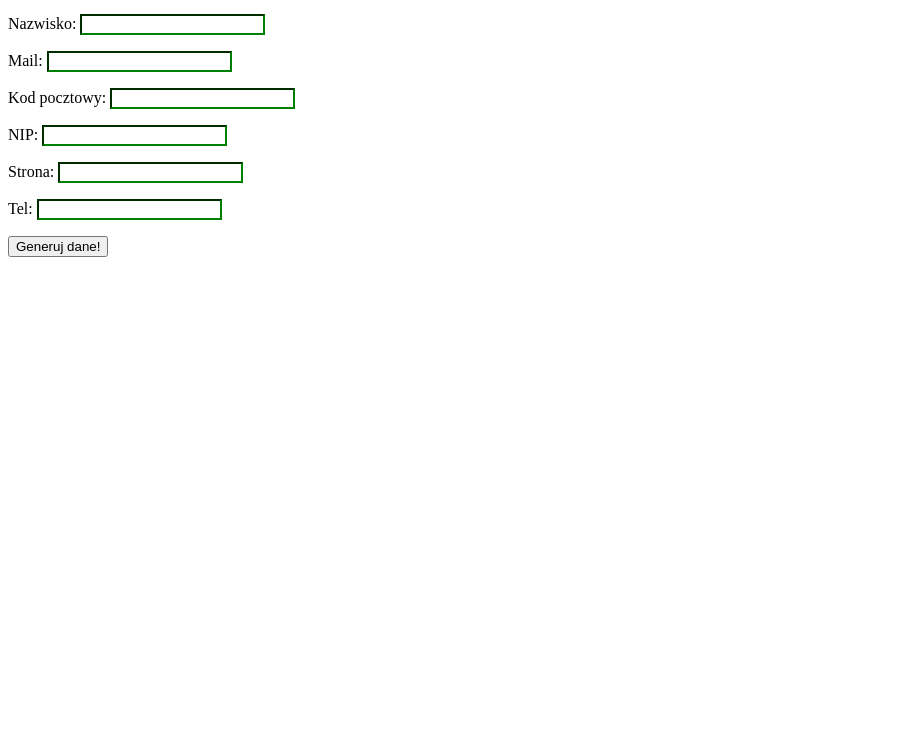
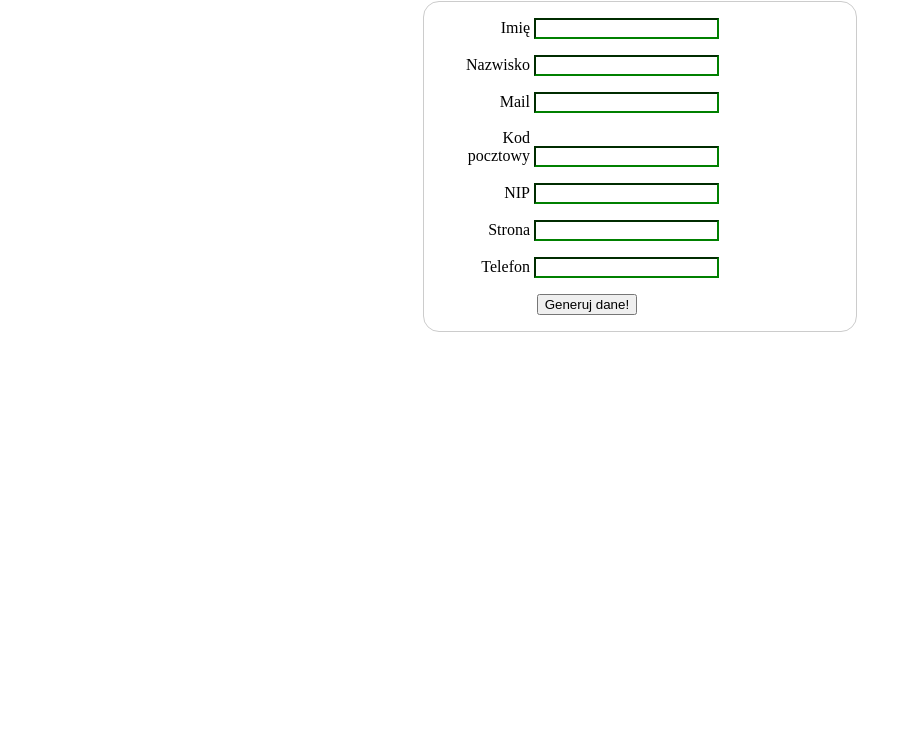
Before and after one commit to 249854KB/IPM23, a plain HTML site: page lab1/index.html in a window 1280 px wide. Shown: the part 65-800 px from the top of the page, without its empty margins (0-912 px from the left). Drawn offline with Linux system fonts and the light colour scheme.

Commit message:
mała zmiana kosmetyczna - ćwiczenie w domu

```diff
--- a/lab1/index.html
+++ b/lab1/index.html
@@ -1,32 +1,100 @@
 <html>
+
 <head>
-        Laboratorium 1
   <style>
+    form {
+      /* Center the form on the page */
+      margin: 0 auto;
+      width: 400px;
+      /* Form outline */
+      padding: 1em;
+      border: 1px solid #ccc;
+      border-radius: 1em;
+    }
+
+    ul {
+      list-style: none;
+      padding: 0;
+      margin: 0;
+    }
+
+    form li+li {
+      margin-top: 1em;
+
+
+    }
+
+    label {
+      /* Uniform size & alignment */
+      display: inline-block;
+      width: 90px;
+      text-align: right;
+    }
+
     input:valid {
       border-color: green;
     }
-            input:invalid
-            {
+
+    input:invalid {
       border-color: red;
+    }
+
+    .button {
+      /* Align buttons with the text fields */
+      padding-left: 90px;
+      /* same size as the label elements */
+    }
+
+    button {
+      /* This extra margin represent roughly the same space as the space
+     between the labels and their text fields */
+      margin-left: 0.5em;
     }
   </style>
 </head>
+
 <body>
-        <var liczba="1"> </var>
-       <p>Imię: <input id="firstname" type="text" ></input></p>
-       <p>Nazwisko: <input id="lastname" type="text"></input></p>
-        <p>Mail: <input id="email" type="email"></input></p>
-        <p>Kod pocztowy: <input id="zip" type="text" pattern="^\d{2}-\d{3}$"></input></p>
-        <p>NIP: <input id="nip" pattern="^((\d{3}[- ]\d{3}[- ]\d{2}[- ]\d{2})|(\d{3}[- ]\d{2}[- ]\d{2}[- ]\d{3}))$"></input></p>
-        <p>Strona: <input id="www" type="url"></input></p>
-        <p>Tel: <input id="phone" type="number"></input></p>
+  <h1 style="text-align: center;">Labolatorium</h1>
+  <form>
+    <ul>
+      <li>
+        <label for="firstname">Imię</label>
+        <input id="firstname" type="text"></input>
+      </li>
+      <li>
+        <label for="lastname">Nazwisko</label>
+        <input id="lastname" type="text"></input>
+      </li>
+      <li>
+        <label for="email">Mail</label>
+        <input id="email" type="email"></input>
+      </li>
+      <li>
+        <label for="zip">Kod pocztowy</label>
+        <input id="zip" type="text" pattern="^\d{2}-\d{3}$"></input>
+      </li>
+      <li>
+        <label for="nip">NIP</label>
+        <input id="nip" pattern="^((\d{3}[- ]\d{3}[- ]\d{2}[- ]\d{2})|(\d{3}[- ]\d{2}[- ]\d{2}[- ]\d{3}))$"></input>
+      </li>
+      <li>
+        <label for="www">Strona</label>
+        <input id="www" type="url"></input>
+      </li>
+      <li>
+        <label for="phone">Telefon</label>
+        <input id="phone" type="number"></input>
+      </li>
       <!-- the content goes here -->
+      <li class="button">
         <button type="button" id="generate" onclick="myFunction()">Generuj dane!</button>
-
+      </li>
+    </ul>
+  </form>
   <script>
     var liczba = 1
     function myFunction() {
-                if (liczba==1) {
+      if (liczba == 1) {
         document.getElementById("firstname").value = "kacper";
         document.getElementById("lastname").value = "Banek";
         document.getElementById("email").value = "jb@gmail.com";
@@ -35,8 +103,7 @@
         document.getElementById("www").value = "https://www.jacek.pl";
         document.getElementById("phone").value = "728727147";
       }
-                else if(liczba==2)
-                {
+      else if (liczba == 2) {
         document.getElementById("firstname").value = "Damian";
         document.getElementById("lastname").value = "Banek";
         document.getElementById("email").value = "jb@gmail.com";
@@ -46,8 +113,7 @@
         document.getElementById("phone").value = "728727147";
 
       }
-                else if(liczba==3)
-                {
+      else if (liczba == 3) {
         document.getElementById("firstname").value = "Jacek";
         document.getElementById("lastname").value = "dsd";
         document.getElementById("email").value = "jb@gmail.com";
@@ -56,8 +122,7 @@
         document.getElementById("www").value = "https://www.jacek.pl";
         document.getElementById("phone").value = "728727147";
       }
-                else if(liczba==4)
-                {
+      else if (liczba == 4) {
         document.getElementById("firstname").value = "Jacek";
         document.getElementById("lastname").value = "Banek";
         document.getElementById("email").value = "jb@gmail.com";
@@ -66,8 +131,7 @@
         document.getElementById("www").value = "https://www.jacek.pl";
         document.getElementById("phone").value = "728727147";
       }
-                else if(liczba==5)
-                {
+      else if (liczba == 5) {
         document.getElementById("firstname").value = "Jacek";
         document.getElementById("lastname").value = "Banek";
         document.getElementById("email").value = "jb@gmaiddl.com";
@@ -77,8 +141,9 @@
         document.getElementById("phone").value = "728727147";
         liczba = 0;
       }
-             liczba = liczba +1;
+      liczba = liczba + 1;
     }
   </script>
 </body>
+
 </html>
```
Lines whose indentation alone changed are shown as unchanged.
